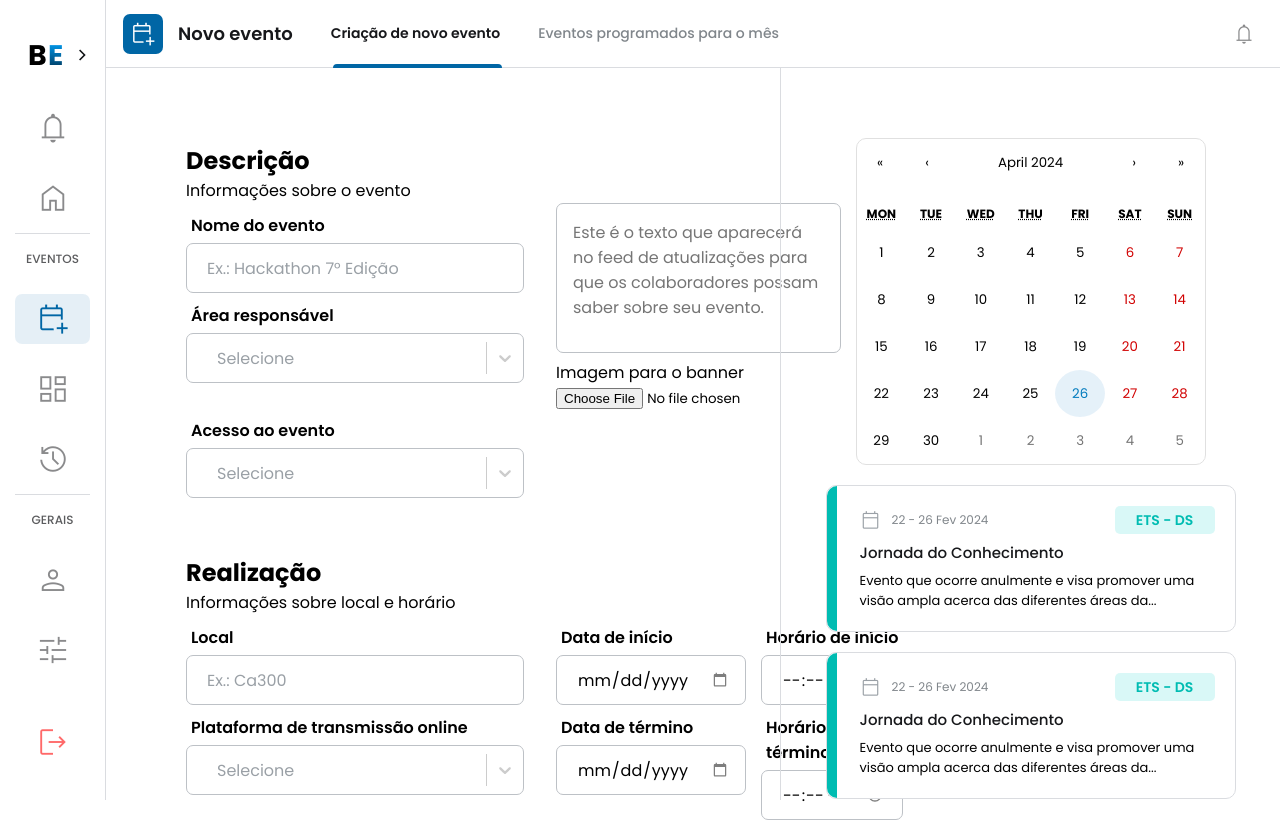
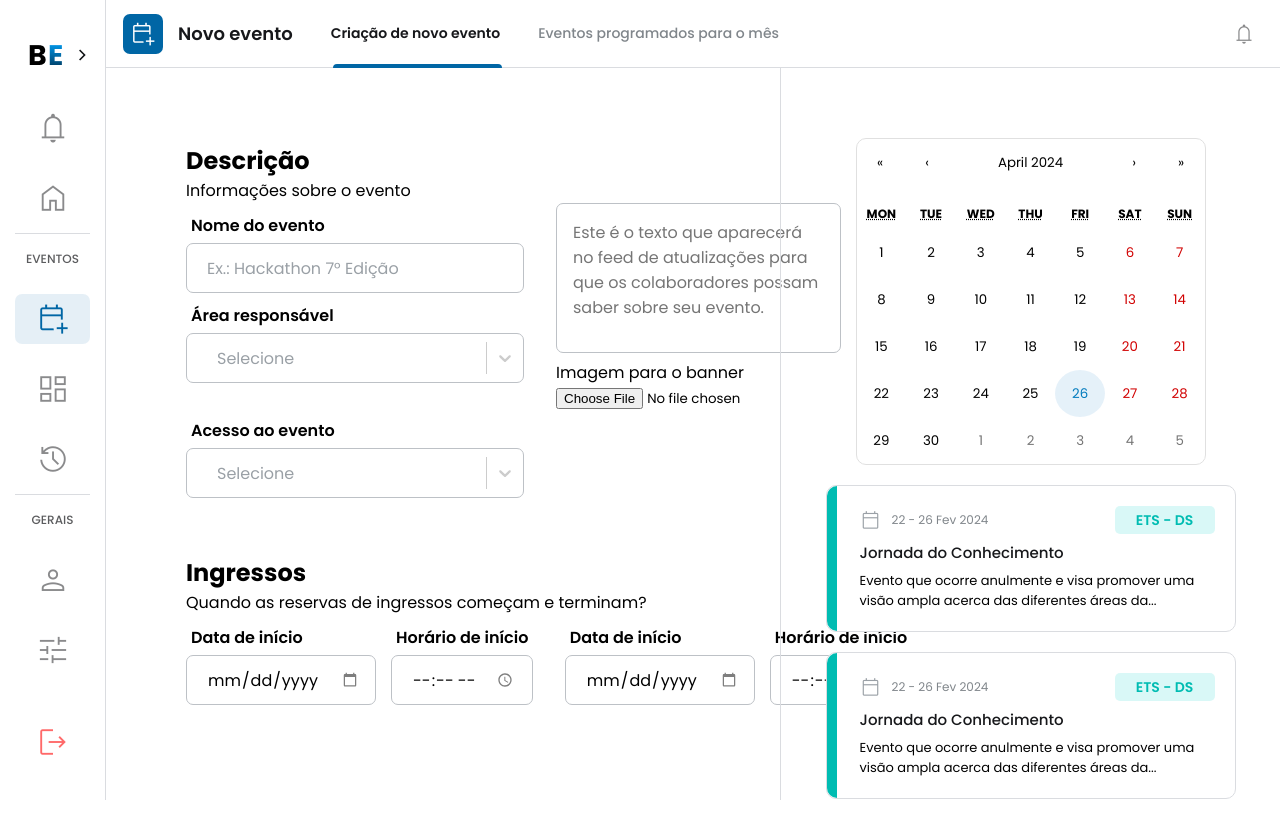
Before and after one commit to EsyProject/EsyFrontend, a React (Vite) app: page /create in a window 1280 px wide. Shown: the top 822 px of the page. After the commit the page ends 800 px from the top, so only its background shows below. Built offline with nearby package versions, Linux system fonts and the light colour scheme.

Commit message:
feat: creation screen

```diff
--- a/src/components/InputHour/InputHour.css
+++ b/src/components/InputHour/InputHour.css
@@ -6,3 +6,7 @@ input[type="time"]::-webkit-calendar-picker-indicator {
     margin-top: 0px;
     cursor: pointer;
 }
+
+label {
+    white-space: nowrap;
+}
--- a/src/pages/EventCreation/EventCreation.css
+++ b/src/pages/EventCreation/EventCreation.css
@@ -52,3 +52,7 @@
     width: 100%;
     gap: 15px;
 }
+
+.container-event-details .custom-input {
+    width: 100%;
+}
--- a/src/pages/EventCreation/EventCreation.jsx
+++ b/src/pages/EventCreation/EventCreation.jsx
@@ -90,7 +90,7 @@ const EventCreation = () => {
                         </div>
                     </div>
 
-                    <div className="creation-container-realization">
+                    {/* <div className="creation-container-realization">
                         <h2 className='title'>Realização</h2>
                         <p className='subtitle'>Informações sobre local e horário</p>
                         <div className="container-event-description">
@@ -115,18 +115,20 @@ const EventCreation = () => {
                                 </div>
                             </div>
                         </div>
-                    </div>
+                    </div> */}
 
                     <div className="creation-container-tickets">
                         <h2 className='title'>Ingressos</h2>
                         <p className='subtitle'>Quando as reservas de ingressos começam e terminam?</p>
 
                         <div className="container-event-description">
-                            <div className="container-create-event-child">
-                                <InputDate label='Data de início' id='event_date_start' placeholder='dd/mm/aaaa' className="input-style" />
+                            <div className="container-event-details">
+                                <InputDate label='Data de início' id='event_date_tickets_start' placeholder='dd/mm/aaaa' className="input-style" />
+                                <InputHour label='Horário de início' id='event_time_tickets_start' placeholder='00:00' className="input-style" />
                             </div>
-                            <div className="container-create-event-child">
-                                <InputHour label='Horário de início' id='event_time_start' placeholder='00:00' className="input-style" />
+                            <div className="container-event-details">
+                                <InputDate label='Data de início' id='event_date_tickets_start' placeholder='dd/mm/aaaa' className="input-style" />
+                                <InputHour label='Horário de início' id='event_time_tickets_start' placeholder='00:00' className="input-style" />
                             </div>
                         </div>
                     </div>
```
